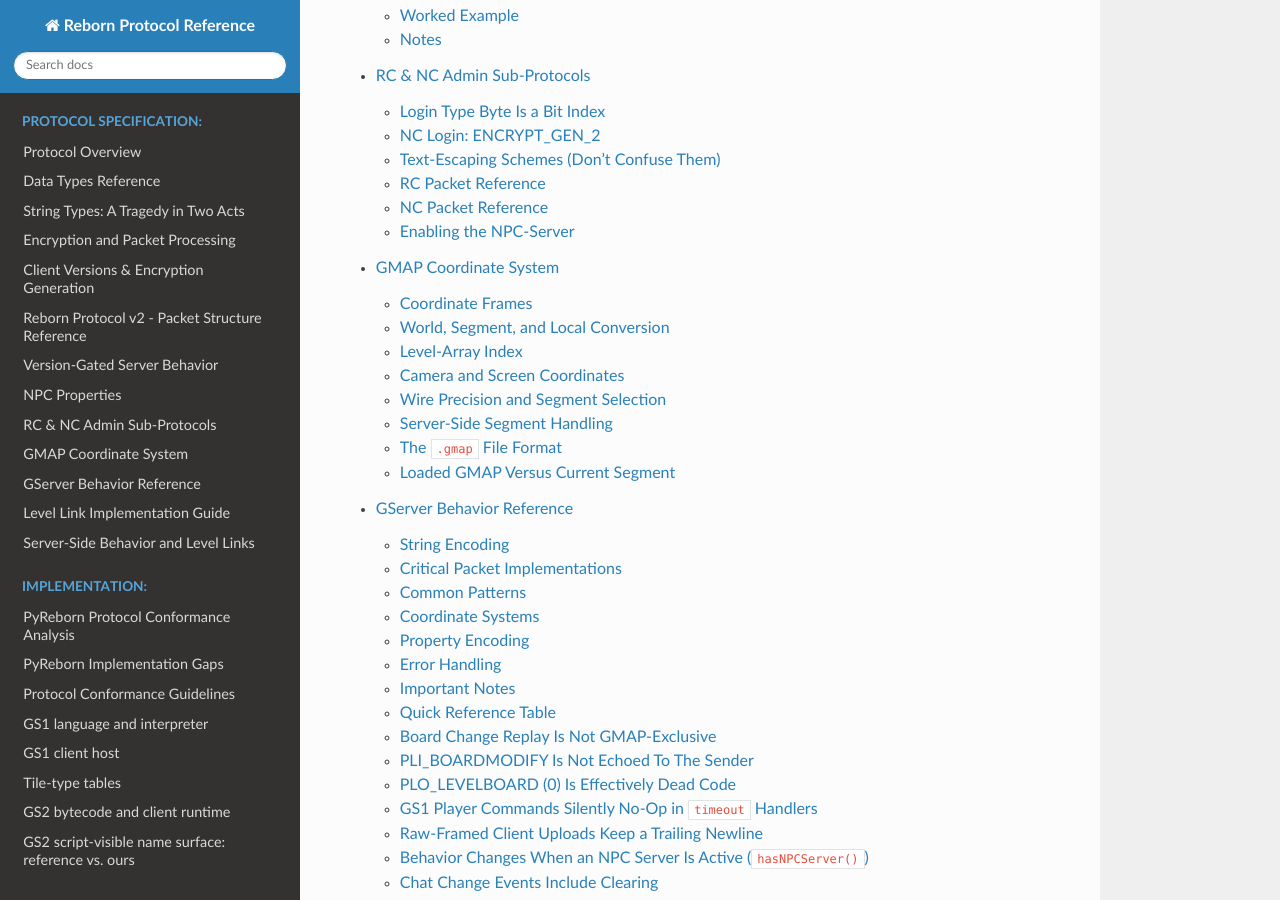
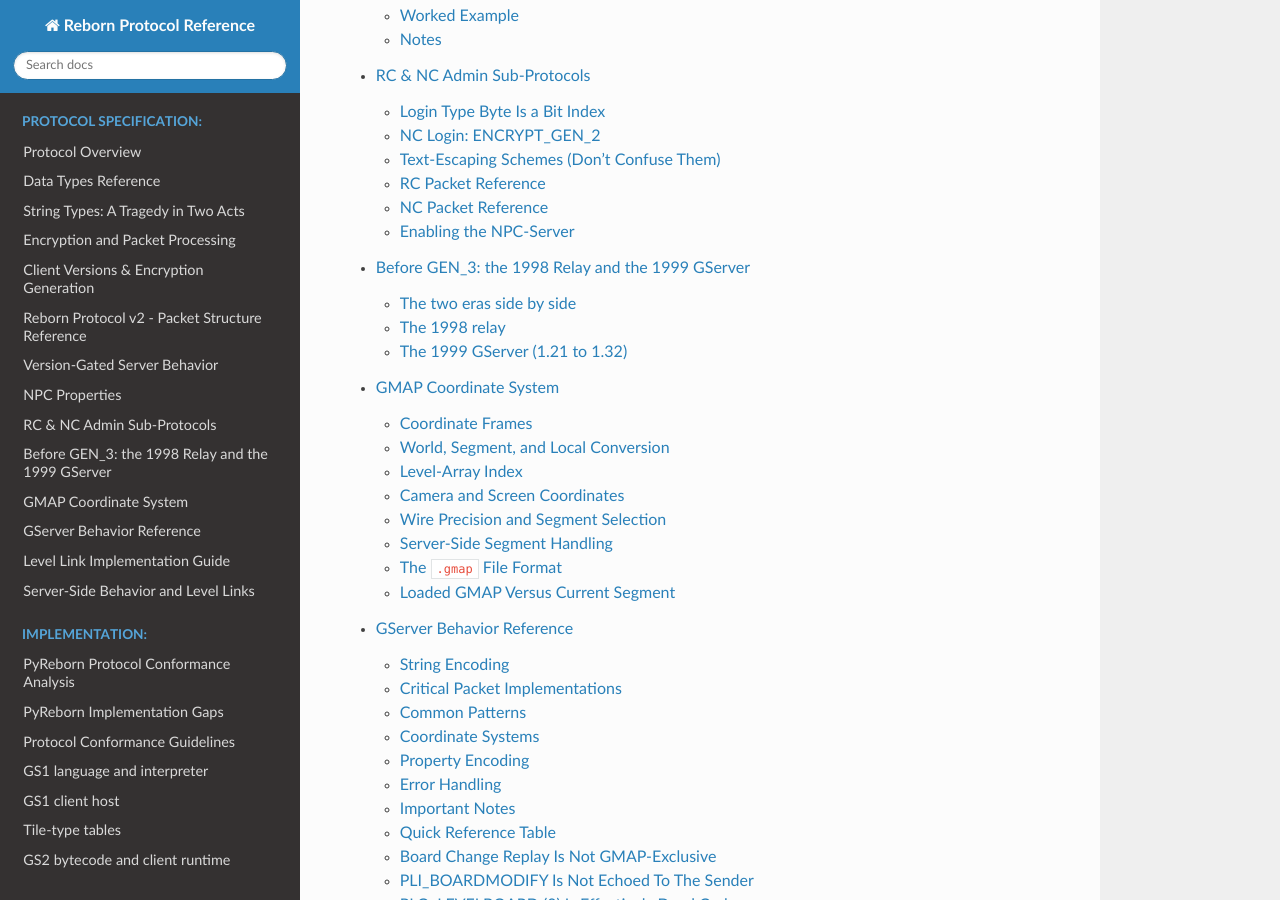
Before and after one commit to hosler/reborn-protocol-docs, a Sphinx documentation site: the page built from docs/index.rst, in a window 1280 px wide and 900 px high, scrolled down 2406 px. Built offline with Sphinx 7.4.7 and the Read the Docs theme 3.1.0, drawn with Linux system fonts in a browser that asks for light colours; part of the change alters nothing that is shown.

Commit message:
New page: the 1998 relay and the 1999 GServer protocol (before GEN_3)
Co-Authored-By: Claude Opus 5.5 <noreply@anthropic.com>
Claude-Session: https://claude.ai/code/session_01UG2Sqj3AfdfVRC86AzKWQa

```diff
--- a/docs/index.rst
+++ b/docs/index.rst
@@ -25,6 +25,7 @@ implementation guidelines for Reborn servers and clients.
    protocol/version-gated-behavior
    protocol/npc-properties
    protocol/rc-nc-protocols
+   protocol/early-generations
    protocol/gmap
    protocol/gserver-behavior
    protocol/level-link-implementation
--- /dev/null
+++ b/docs/protocol/early-generations.md
@@ -0,0 +1,127 @@
+# Before GEN_3: the 1998 Relay and the 1999 GServer
+
+The reference server's oldest client constants are the `GSERV` tokens of 1.21 to 1.32 (see
+[Versions and Encryption](versions-encryption.md)). This page describes what those clients,
+and the clients before them, actually put on the wire. It is for anyone who wants to serve
+or study the oldest builds; nothing here is needed for 2.x and later.
+
+All of it comes from static analysis of the shipped executables and a few lab captures,
+written up in squirelworks' public client-analysis notes:
+[`protocol/relay-1998.md`](https://github.com/squirelworks/Graal_analysis/blob/main/protocol/relay-1998.md) and [`protocol/gserv-1999.md`](https://github.com/squirelworks/Graal_analysis/blob/main/protocol/gserv-1999.md). It is not verified
+against the reference server, which has no code for the relay at all.
+
+## The two eras side by side
+
+| | 1998 relay (1st Graal beta to 1.1.9) | 1999 GServer (1.21 to 1.39) |
+|---|---|---|
+| Server | A lobby that forwards lines between partners; no game logic | GServer: accounts, levels, NPCs, flags, weapons |
+| Framing | Text lines ending in `\n`, no length | `u16` big-endian length, then a zlib stream |
+| Message ids | One letter (`D` plus a type letter for game data) | `chr(id + 32)` as the first byte of each message |
+| Identity | A server-given 8-character id; the nickname travels as data | Account and password at login |
+| Levels | Fetched over plain HTTP/1.0 by a separate small client | Sent by the GServer |
+| Encryption | None | None (the DES code in these clients is for local files only) |
+
+## The 1998 relay
+
+Every message is one text line; the first character is the command. The read buffer is
+1 KB. A captured 1.1.9 client opens **two** connections to the same port: one in a fixed
+game room and one that follows the current level.
+
+**Lobby lines.** Client to server: `N<game>#<name>` joins a game (the clients always send the
+name `def` and send the real nickname later as data), `P<id>` asks to pair with a player or
+accepts, `C` leaves the party, `-` leaves the available list, `D<data>` relays data to the
+party. Server to client: `I<id8>` your id (`0000` plus a 4-digit counter), `+<id8>` a player is
+in the same game, `-<id8>` a player left, `P<id8>` the partnership is confirmed (the client
+then pushes its whole state), `C<id8>` the partner left, `D<data>` relayed data. From 15th
+Graal on, the 1.1.9 server also sends `NR` or `NL` after `N`; with `NL` the client starts in
+`onlinestartlocal.graal`.
+
+**Game names.** The name sent with `N` keeps incompatible builds apart: `Zelda2` (1st, 2nd),
+`Graal` (3rd, 4th), `Graal2` (4th alpha), `Graal3` (5th), `Graal4` (6th), `Graal5` (7th to 9th),
+`Graal6` (10th to 12th), `Graal7` (13th), `Graal8` (14th, 15th, 1.1, 1.1.9). On a level the client
+builds the name from `G<n>` plus the level's location instead, so each level is its own room
+and players only meet on the same level with a compatible build.
+
+**`D` payloads** are `D <sid:2> <type:1> <payload>`. The server does not stamp the sender, so
+`sid` is the sender's own id as two base-128 characters (`(c0 − 32) × 128 + (c1 − 32)`).
+Numbers use the same `+32` one-character form as the later GCHAR; coordinates are half
+tiles; knockback and fine offsets use `(c − 96) / 16`, the same as the later hurt packets.
+The types, with the build that added them:
+
+| Type | Payload | Meaning |
+|---|---|---|
+| `A` | x, y, dir/flags, kind, one more byte | Arrow fired |
+| `B` | x, y, `w·8 + h`, then w·h tiles as two base-128 chars each | Board modify |
+| `C` | text | Chat line |
+| `D` | one char per object id | Listed baddies or NPCs are dead |
+| `E` / `G` | x, y, item index | Item laid down / picked up |
+| `F` | x, y, a, b | Bomb laid |
+| `H` | object id, dx, dy, damage | Baddy hurt |
+| `I` | none | The player left the level |
+| `L` | level name | Current level |
+| `M` | repeated 6-byte records: id, x, y, sprite, `dir·4 + mode`, state | Baddy movement batch |
+| `N` | text | Nickname |
+| `O` | carried object id | Carry object |
+| `P` | x, y, sprite | Position and animation, every 100 ms while moving; sprite = `frame·4 + dir` |
+| `Q` | NPC id | `playertouchsme` (2nd Graal on) |
+| `S` | count, colour indices | Sprite colours |
+| `T` | 10 chars, base 128, little end first | Login time; the earliest peer becomes level leader |
+| `U` | x, y, kind, id | Baddy spawned (4th alpha on) |
+| `W` | sprite | Throw the carried object |
+| `X` | target id | Hit aimed at one player (4th alpha on) |
+| `Y` | sword, shield, power | Sword and shield change (4th alpha on) |
+| `0` to `4` | various | Horse, bush and fireball actions (7th on) |
+| `5` to `7` | none | Pose flags (8th / 9th on) |
+| `8` | registration key | Duplicate-key check (15th on) |
+
+Several of these live on as numbered packets with the same meaning in 1.21: board modify,
+bomb, item, horse and throw.
+
+## The 1999 GServer (1.21 to 1.32)
+
+**Framing.** Messages queue as `chr(id + 32) + data + "\n"`. On flush the whole buffer is
+deflated (zlib 1.0.4) and written as `[len_hi][len_lo][zlib stream]`. There is no size
+threshold: every flush is compressed. Id 100 (`PLO_RAWDATA`) already exists and switches the
+reader to a byte count for file data. This is GEN_2's framing with no cipher.
+
+**Login.** The first message is a normal id-0 line: a type byte (`' '` = player; the 1.x
+GServers take `'!'` as RemoteControl), the 8-byte `GSERVnnn` token, then the account and the
+password, each as a GSTRING. It is the gen-3 login shape without the key byte. The connect
+dialog defaults to `guest` / `guest`.
+
+| Client | Token |
+|---|---|
+| 1.21, RemoteControl 1.21 | `GSERV007` |
+| RemoteControl 1.28, RemoteControl 1.3 | `GSERV011` |
+| 1.28 beta 2 | `GSERV013` |
+| 1.3 test | `GSERV014` |
+| 1.31 | `GSERV016` |
+| 1.32 | `GSERV018` |
+
+These tokens are protocol revisions, not dates; the dated `GNW` tokens start with 1.33. The
+period GServers compare the token against a fixed list and refuse anything outside it,
+newer tokens included, with `PLO_DISCMESSAGE (16)`. The 1.3 GServer, for example, answers
+`GSERV016` with "You need at least Graal version 1.3 to play on this server."
+
+**Login reply.** A lab capture of the 1.3 GServer after a good login: 9 (own props), 28 (flags,
+only if the account has any), 14 (warp), 100 then a separate frame with 101 and the board,
+6 (level name), 1 (links), 5 (signs), 39 (level modification time), 3 (NPC props with scripts),
+and 10. The 1.28 GServer sends the same sequence without 39.
+
+**Ids handled.** The server-to-client numbering of 2.x is already in place in 1.21:
+
+| Client | Server-to-client ids handled | Player props parsed | NPC props |
+|---|---|---|---|
+| 1.21 | 0 to 34 except 30, plus 100 | 0–24 | 0–17 |
+| 1.28 beta 2 | 0 to 38, plus 100 | 0–31 | 0–32 |
+| 1.3 test | 0 to 39, plus 100 | 0–32 | 0–34 |
+| 1.31 | 0 to 40, plus 100 | 0–32 | 0–34 |
+| 1.32 | 0 to 41, plus 100 | 0–33 | 0–34 |
+
+Baddy props are 0 to 10 in all of them. Prop numbers only grow at the end, so a decoder can
+use the later tables and stop at the build's last id.
+
+**UDP.** 1.28 beta 2 is the first build with a UDP peer socket: single, uncompressed,
+unframed messages straight to another player. A walking 1.28 beta 2 client sent id 0
+(props 15 to 19) to the other player every 100 ms, while the server got only the changed
+props over TCP. 1.31 adds the `noudp=` and `fixedudpport=` config keys.
```
